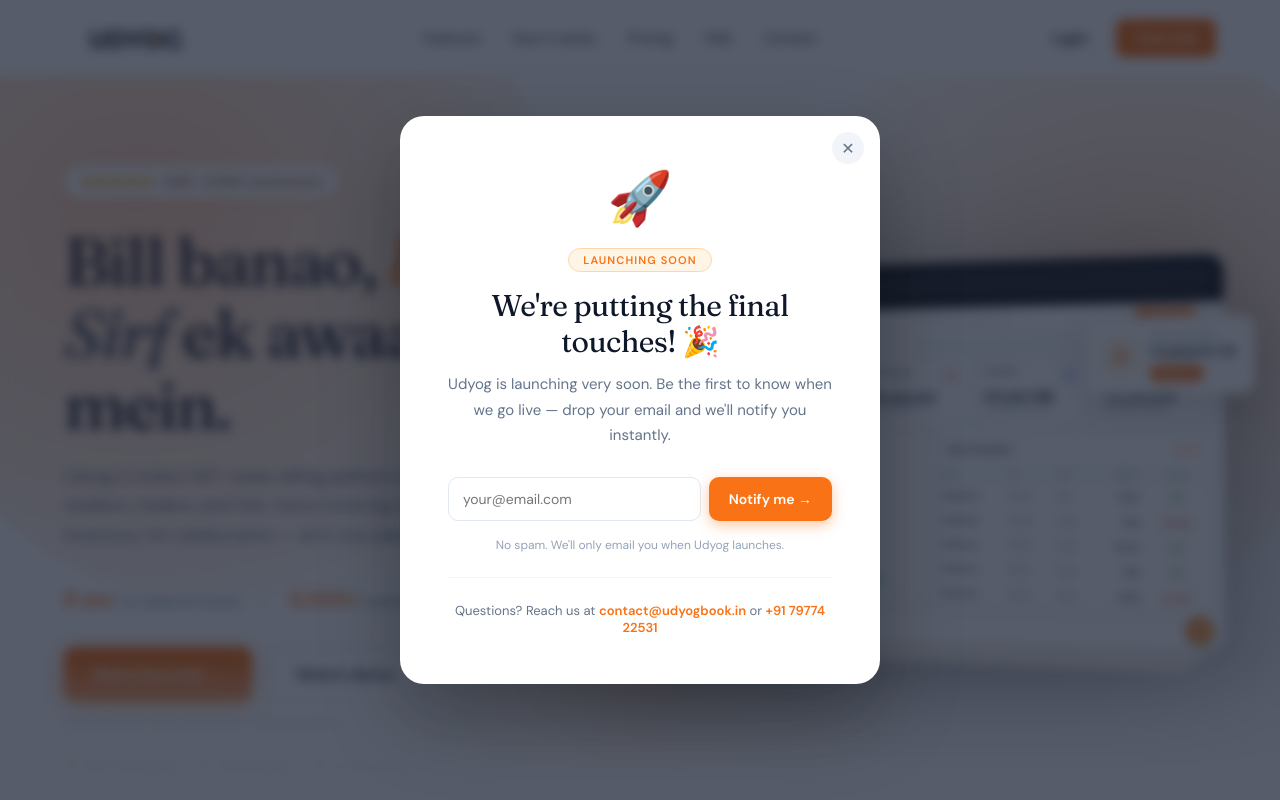
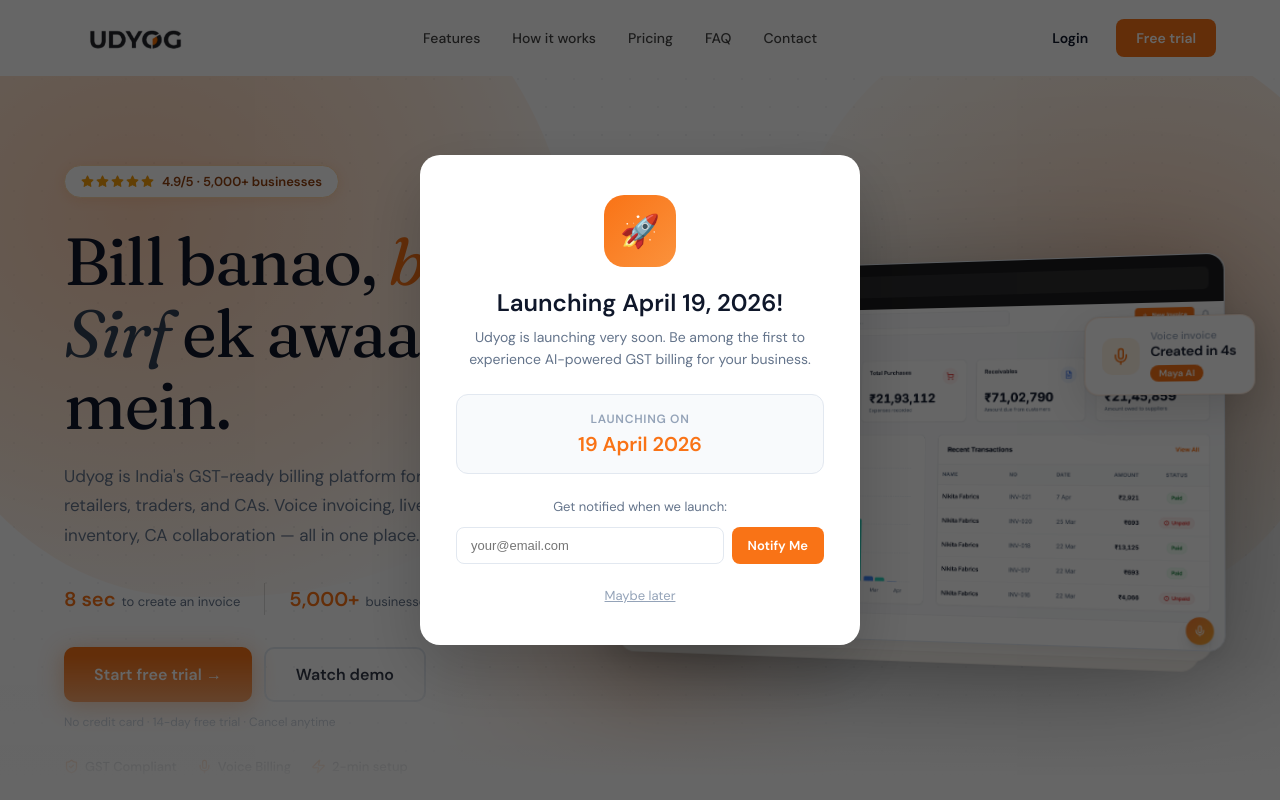
Before and after one commit to rounak621/udyogbook-landing, a Next.js app: page / in a window 1280 px wide. Both pictures are taken after a click on the button "Free trial". Shown: the top 800 px of the page. Built offline with nearby package versions, Linux system fonts and the light colour scheme.

Commit message:
Add Coming Soon modal — launching April 19

```diff
--- /dev/null
+++ b/app/components/ComingSoonModal.tsx
@@ -0,0 +1,112 @@
+'use client'
+import { useEffect } from 'react'
+
+interface Props {
+  isOpen: boolean
+  onClose: () => void
+}
+
+export default function ComingSoonModal({ isOpen, onClose }: Props) {
+  useEffect(() => {
+    if (isOpen) document.body.style.overflow = 'hidden'
+    else document.body.style.overflow = ''
+    return () => { document.body.style.overflow = '' }
+  }, [isOpen])
+
+  if (!isOpen) return null
+
+  return (
+    <div
+      onClick={onClose}
+      style={{
+        position: 'fixed', inset: 0, zIndex: 9999,
+        background: 'rgba(0,0,0,0.6)',
+        display: 'flex', alignItems: 'center', justifyContent: 'center',
+        padding: 24
+      }}
+    >
+      <div
+        onClick={e => e.stopPropagation()}
+        style={{
+          background: '#fff', borderRadius: 20,
+          padding: '40px 36px', maxWidth: 440,
+          width: '100%', textAlign: 'center',
+          boxShadow: '0 24px 64px rgba(0,0,0,0.2)'
+        }}
+      >
+        <div style={{
+          width: 72, height: 72,
+          background: 'linear-gradient(135deg, #F97316, #fb923c)',
+          borderRadius: 20, display: 'flex',
+          alignItems: 'center', justifyContent: 'center',
+          margin: '0 auto 20px', fontSize: 32
+        }}>
+          🚀
+        </div>
+        <h2 style={{ fontSize: 24, fontWeight: 800, color: '#0f172a', marginBottom: 8 }}>
+          Launching April 19, 2026!
+        </h2>
+        <p style={{ fontSize: 14, color: '#64748b', lineHeight: 1.6, marginBottom: 24 }}>
+          Udyog is launching very soon. Be among the first to experience
+          AI-powered GST billing for your business.
+        </p>
+
+        {/* Countdown */}
+        <div style={{
+          background: '#F8FAFC', borderRadius: 12,
+          padding: '16px 20px', marginBottom: 24,
+          border: '1px solid #E2E8F0'
+        }}>
+          <p style={{ fontSize: 12, fontWeight: 600, color: '#94a3b8', marginBottom: 4, textTransform: 'uppercase', letterSpacing: '0.06em' }}>
+            Launching on
+          </p>
+          <p style={{ fontSize: 20, fontWeight: 800, color: '#F97316' }}>
+            19 April 2026
+          </p>
+        </div>
+
+        {/* Email signup */}
+        <p style={{ fontSize: 13, color: '#64748b', marginBottom: 12 }}>
+          Get notified when we launch:
+        </p>
+        <div style={{ display: 'flex', gap: 8, marginBottom: 20 }}>
+          <input
+            type="email"
+            placeholder="your@email.com"
+            style={{
+              flex: 1, border: '1px solid #E2E8F0',
+              borderRadius: 8, padding: '10px 14px',
+              fontSize: 13, color: '#374151', outline: 'none'
+            }}
+          />
+          <button
+            onClick={() => {
+              alert('Thank you! We will notify you on launch.')
+              onClose()
+            }}
+            style={{
+              background: '#F97316', color: '#fff',
+              border: 'none', borderRadius: 8,
+              padding: '10px 16px', fontSize: 13,
+              fontWeight: 700, cursor: 'pointer',
+              whiteSpace: 'nowrap'
+            }}
+          >
+            Notify Me
+          </button>
+        </div>
+
+        <button
+          onClick={onClose}
+          style={{
+            background: 'none', border: 'none',
+            color: '#94a3b8', fontSize: 13,
+            cursor: 'pointer', textDecoration: 'underline'
+          }}
+        >
+          Maybe later
+        </button>
+      </div>
+    </div>
+  )
+}
--- a/app/components/Hero.tsx
+++ b/app/components/Hero.tsx
@@ -2,11 +2,14 @@
 import Image from 'next/image'
 import { Mic, ShieldCheck, Zap, Star } from 'lucide-react'
 import { useLaunchModal } from './LaunchModalProvider'
+import { useState } from 'react'
+import ComingSoonModal from './ComingSoonModal'
 
 const SIGN_UP_URL = 'https://app.udyogbook.in/sign-up'
 
 export default function Hero() {
   const { openModal } = useLaunchModal()
+  const [showModal, setShowModal] = useState(false)
   return (
     <>
     <section style={{ background: '#ffffff', position: 'relative', overflow: 'hidden', paddingTop: 80 }}>
@@ -227,8 +230,8 @@
               </div>
             </div>
             <div className="hero-btns">
-              <button onClick={openModal} className="btn-mango">Start free trial →</button>
-              <button onClick={openModal} className="btn-demo">Watch demo</button>
+              <button onClick={() => setShowModal(true)} className="btn-mango">Start free trial →</button>
+              <button onClick={() => setShowModal(true)} className="btn-demo">Watch demo</button>
             </div>
             <p className="hero-fine">No credit card · 14-day free trial · Cancel anytime</p>
             <div className="hero-badges">
@@ -317,6 +320,7 @@
         </div>
       </div>
     </div>
+    <ComingSoonModal isOpen={showModal} onClose={() => setShowModal(false)} />
     </>
   )
 }
--- a/app/components/Navbar.tsx
+++ b/app/components/Navbar.tsx
@@ -2,6 +2,7 @@
 import { useState, useEffect } from 'react'
 import Image from 'next/image'
 import { useLaunchModal } from './LaunchModalProvider'
+import ComingSoonModal from './ComingSoonModal'
 
 const SIGN_UP_URL = 'https://app.udyogbook.in/sign-up'
 const LOGIN_URL = 'https://app.udyogbook.in/sign-in'
@@ -18,6 +19,7 @@
   const [scrolled, setScrolled] = useState(false)
   const [menuOpen, setMenuOpen] = useState(false)
   const { openModal } = useLaunchModal()
+  const [showModal, setShowModal] = useState(false)
 
   useEffect(() => {
     const onScroll = () => setScrolled(window.scrollY > 16)
@@ -103,16 +105,17 @@
           </div>
 
           <div className="nav-actions">
-            <a
-              href="https://app.udyogbook.in/sign-in"
+            <button
+              onClick={() => setShowModal(true)}
               style={{
                 color: '#0f172a', fontSize: 14, fontWeight: 600,
-                textDecoration: 'none', padding: '8px 16px'
+                textDecoration: 'none', padding: '8px 16px',
+                background: 'none', border: 'none', cursor: 'pointer', fontFamily: 'inherit'
               }}
             >
               Login
-            </a>
-            <button onClick={openModal} className="nav-cta" style={{ cursor: 'pointer' }}>Free trial</button>
+            </button>
+            <button onClick={() => setShowModal(true)} className="nav-cta" style={{ cursor: 'pointer' }}>Free trial</button>
             <button className="hamburger" onClick={() => setMenuOpen(!menuOpen)} aria-label="Toggle menu">
               <span style={{ transform: menuOpen ? 'rotate(45deg) translate(5px, 5px)' : 'none' }} />
               <span style={{ opacity: menuOpen ? 0 : 1 }} />
@@ -126,9 +129,10 @@
         {NAV_LINKS.map(l => (
           <a key={l.label} href={l.href} className="mobile-nav-link" onClick={() => setMenuOpen(false)}>{l.label}</a>
         ))}
-        <a href={LOGIN_URL} className="mobile-nav-link" onClick={() => setMenuOpen(false)}>Log in</a>
-        <button className="mobile-cta" onClick={() => { setMenuOpen(false); openModal(); }}>Start free trial →</button>
+        <button className="mobile-nav-link" style={{ textAlign: 'left', width: '100%', background: 'none', border: 'none', cursor: 'pointer', fontFamily: 'inherit' }} onClick={() => { setMenuOpen(false); setShowModal(true); }}>Log in</button>
+        <button className="mobile-cta" style={{ border: 'none', fontFamily: 'inherit', cursor: 'pointer', width: '100%' }} onClick={() => { setMenuOpen(false); setShowModal(true); }}>Start free trial →</button>
       </div>
+      <ComingSoonModal isOpen={showModal} onClose={() => setShowModal(false)} />
     </>
   )
 }
```
Also changed, not shown: app/about/AboutCTAButtons.tsx (added, +30 -0 lines), app/about/page.tsx (+2 -8 lines), app/pricing/page.tsx (+21 -4 lines).
